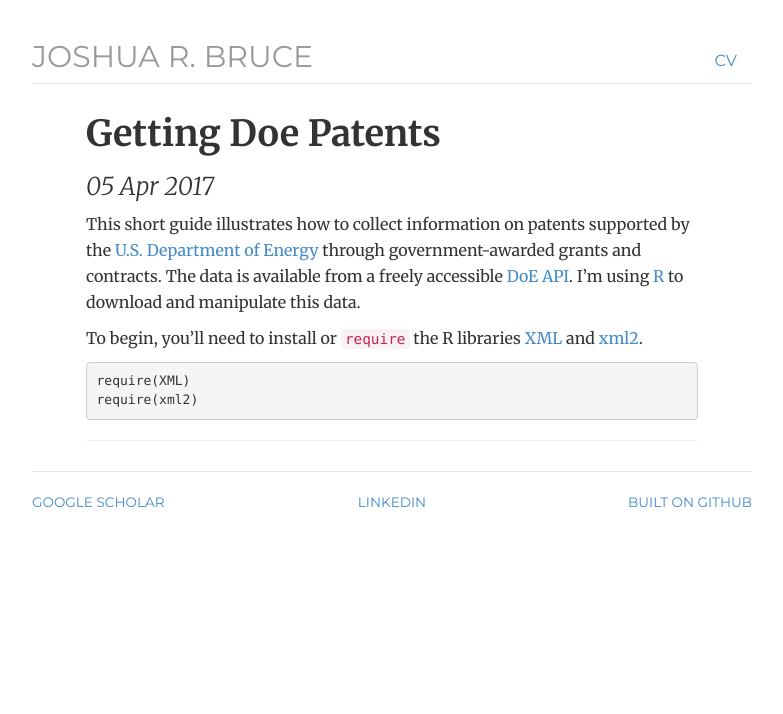
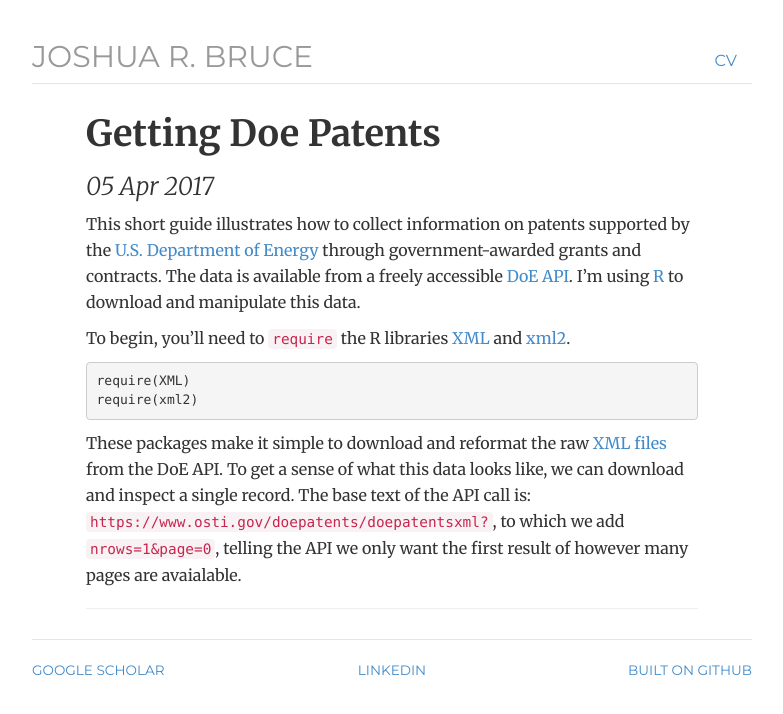
Before and after one commit to joshuarbruce/joshuarbruce.github.io, a Jekyll site: the page built from _posts/2017-04-05-getting-doe-patents.md, in a window 1280 px wide. Shown: the top 714 px of the page, without its empty margins (248-1031 px from the left). Built offline with Jekyll 4.4.1, drawn with Linux system fonts in a browser that asks for light colours; nearby versions of some CDN libraries; our own code applies the rules of GitHub Pages for plain Markdown files.

Commit message:
Update 2017-04-05-getting-doe-patents.md

````diff
--- a/_posts/2017-04-05-getting-doe-patents.md
+++ b/_posts/2017-04-05-getting-doe-patents.md
@@ -1,8 +1,10 @@
 This short guide illustrates how to collect information on patents supported by the <a href="https://energy.gov/" target="blank">U.S. Department of Energy</a> through government-awarded grants and contracts. The data is available from a freely accessible <a href="https://www.osti.gov/home/XMLServices.html" target = "blank">DoE API</a>. I'm using <a href="https://www.r-project.org/" target="blank">R</a> to download and manipulate this data.
 
-To begin, you'll need to install or <code>require</code> the R libraries <a href="https://cran.r-project.org/web/packages/XML/index.html" target = "blank">XML</a> and <a href="https://cran.r-project.org/web/packages/xml2/index.html" target="blank">xml2</a>.
+To begin, you'll need to <code>require</code> the R libraries <a href="https://cran.r-project.org/web/packages/XML/index.html" target = "blank">XML</a> and <a href="https://cran.r-project.org/web/packages/xml2/index.html" target="blank">xml2</a>.
 
 ```{r}
 require(XML)
 require(xml2)
 ```
+
+These packages make it simple to download and reformat the raw <a href="https://en.wikipedia.org/wiki/XML" target="blank">XML files</a> from the DoE API. To get a sense of what this data looks like, we can download and inspect a single record. The base text of the API call is: <code>https://www.osti.gov/doepatents/doepatentsxml?</code>, to which we add <code>nrows=1&page=0</code>, telling the API we only want the first result of however many pages are avaialable.
````
